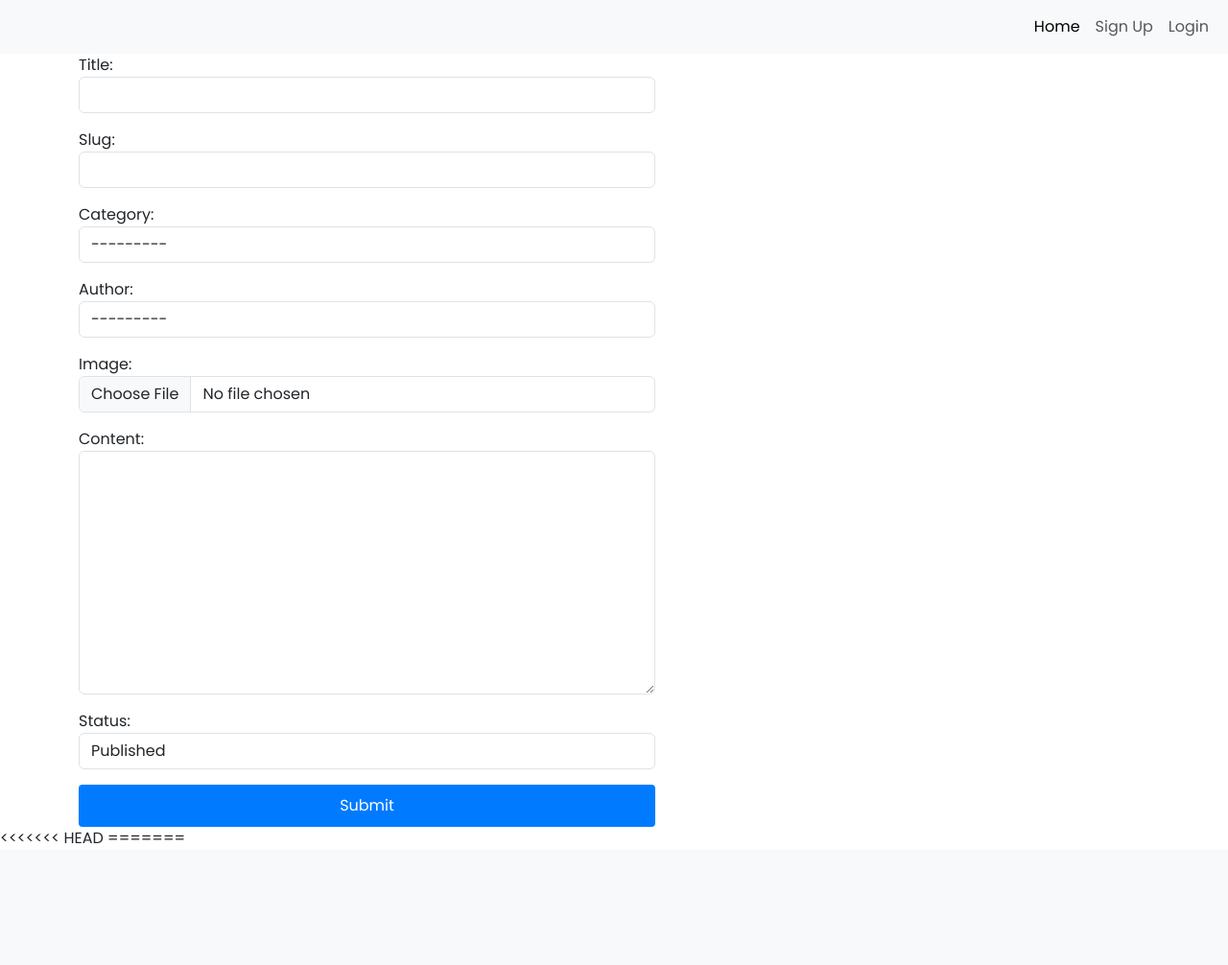
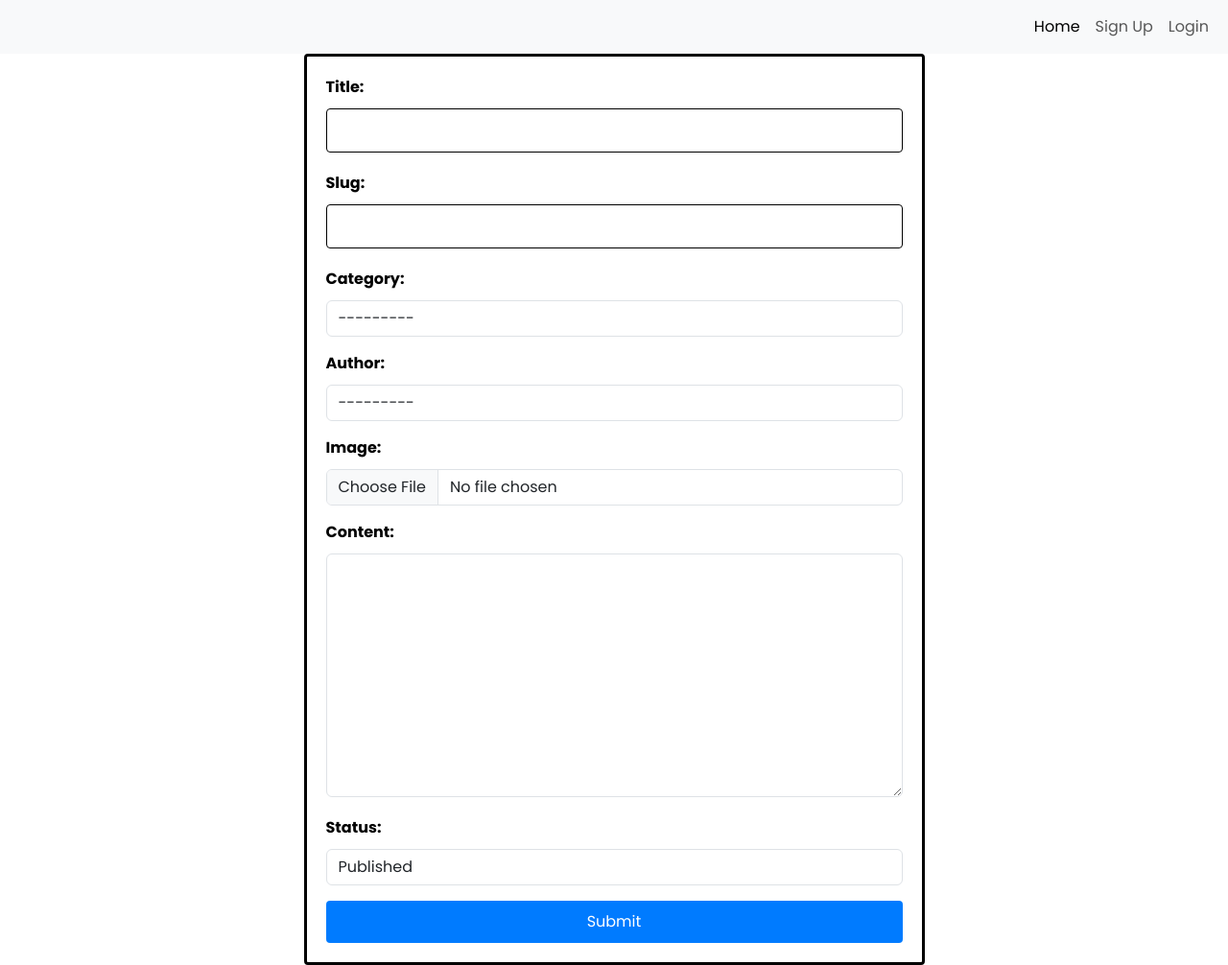
Before and after one commit to yorkings/blogg, a Django app: page /create/ in a window 1280 px wide. Shown: the whole page at 96% size. Before the commit the page ends 879 px from the top, so only its background shows below. Run offline with Django 4.2, Linux system fonts and the light colour scheme; data comes from the database, SQL or seed files in the repository; both versions use the stored data as it was after the commit; some libraries are stand-ins or nearby versions.

Commit message:
merged changes

```diff
--- a/blog/templates/create_post.html
+++ b/blog/templates/create_post.html
@@ -3,6 +3,55 @@
 {% block title %}Create Post{% endblock %}
 
 {% block content %}
+    <style>
+        h1 {
+            text-align: center;
+            font-weight: bold;
+        }
+
+        body {
+            font-family: 'Poppins', Arial, sans-serif;
+        }
+
+        form {
+            max-width: 1000px;
+            margin: 0 auto;
+            padding: 20px;
+            border: 3px solid black;
+            border-radius: 4px;
+            background-color: white;
+            color: black;
+        }
+
+        form label {
+            display: block;
+            margin-bottom: 10px;
+            font-weight: bold;
+        }
+
+        form input[type="text"],
+        form textarea {
+            width: 100%;
+            padding: 10px;
+            margin-bottom: 20px;
+            border: 1px solid black;
+            border-radius: 4px;
+            box-sizing: border-box;
+        }
+
+        form button {
+            padding: 10px 20px;
+            background-color: #007bff;
+            color: black;
+            border: none;
+            border-radius: 4px;
+            cursor: pointer;
+        }
+
+        form button:hover {
+            background-color:black;
+        }
+    </style>
 
     <section id="container">
         <div class="container">
@@ -13,21 +62,4 @@
             </form>
         </div>
     </section>
-<<<<<<< HEAD
-    <!-- <script>
-        tinymce.init({
-          selector: '#id_content',
-          plugins: 'advtable autolink autosave code codesample colorpicker emoticons fullscreen help image imagetools insertdatetime link lists media noneditable preview print quickbars searchreplace table template textpattern visualblocks wordcount',
-          toolbar: 'undo redo | formatselect | bold italic underline strikethrough | alignleft aligncenter alignright alignjustify | numlist bullist | outdent indent | link image media | forecolor backcolor | code',
-          menubar: 'file edit view insert format tools table',
-          toolbar_mode: 'floating',
-          tinycomments_mode: 'embedded',
-          tinycomments_author: 'Author name',
-        });
-      </script> -->
-    <script src="https://cdnjs.cloudflare.com/ajax/libs/bootstrap/5.3.0/js/bootstrap.bundle.min.js"></script>
-</body>
-</html>
-=======
 {% endblock %}
->>>>>>> main
```
Also changed, not shown: requirements.txt (+7 -77 lines), blog/templates/post.html (line endings or trailing spaces), db.sqlite3.
